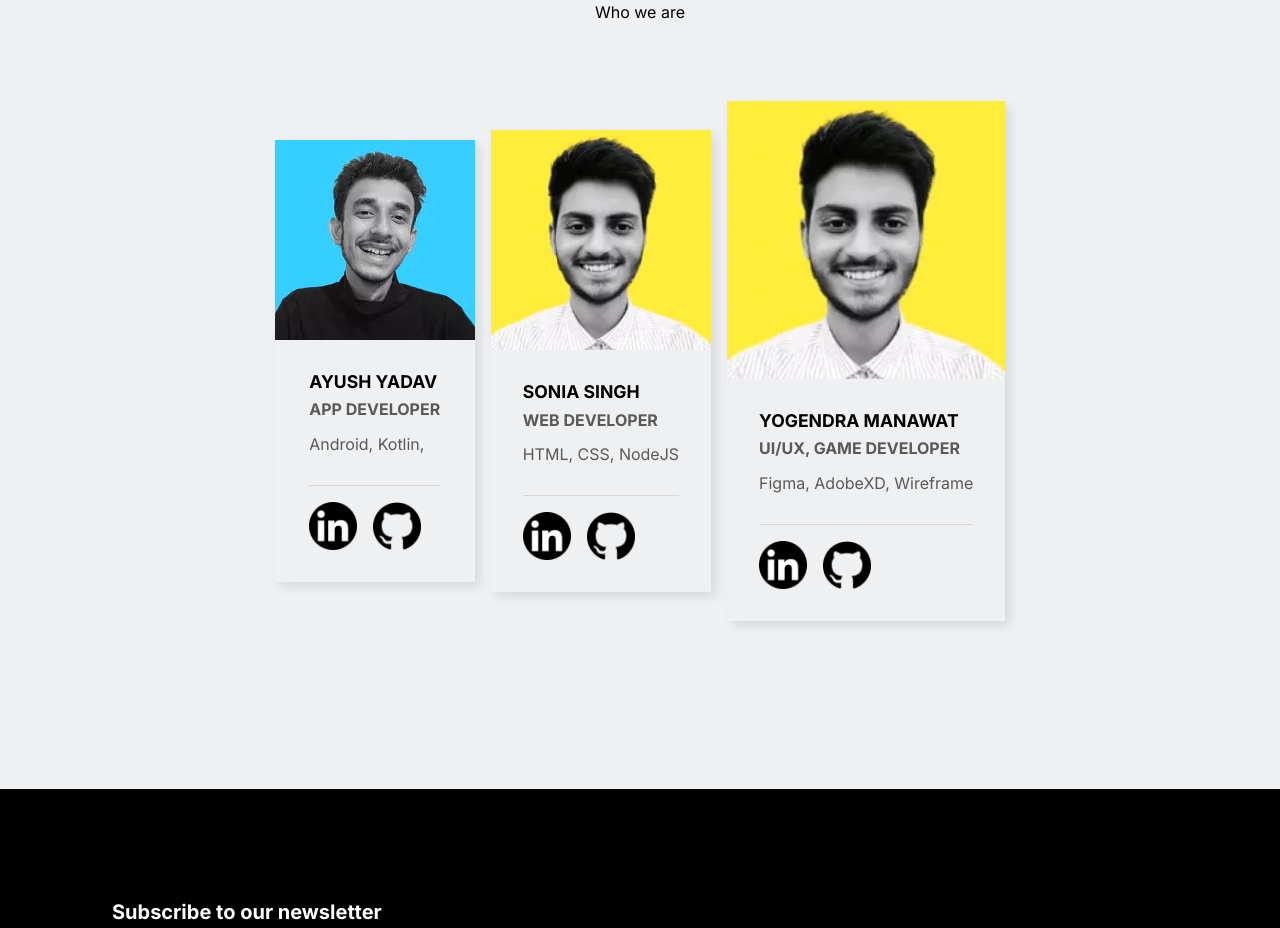
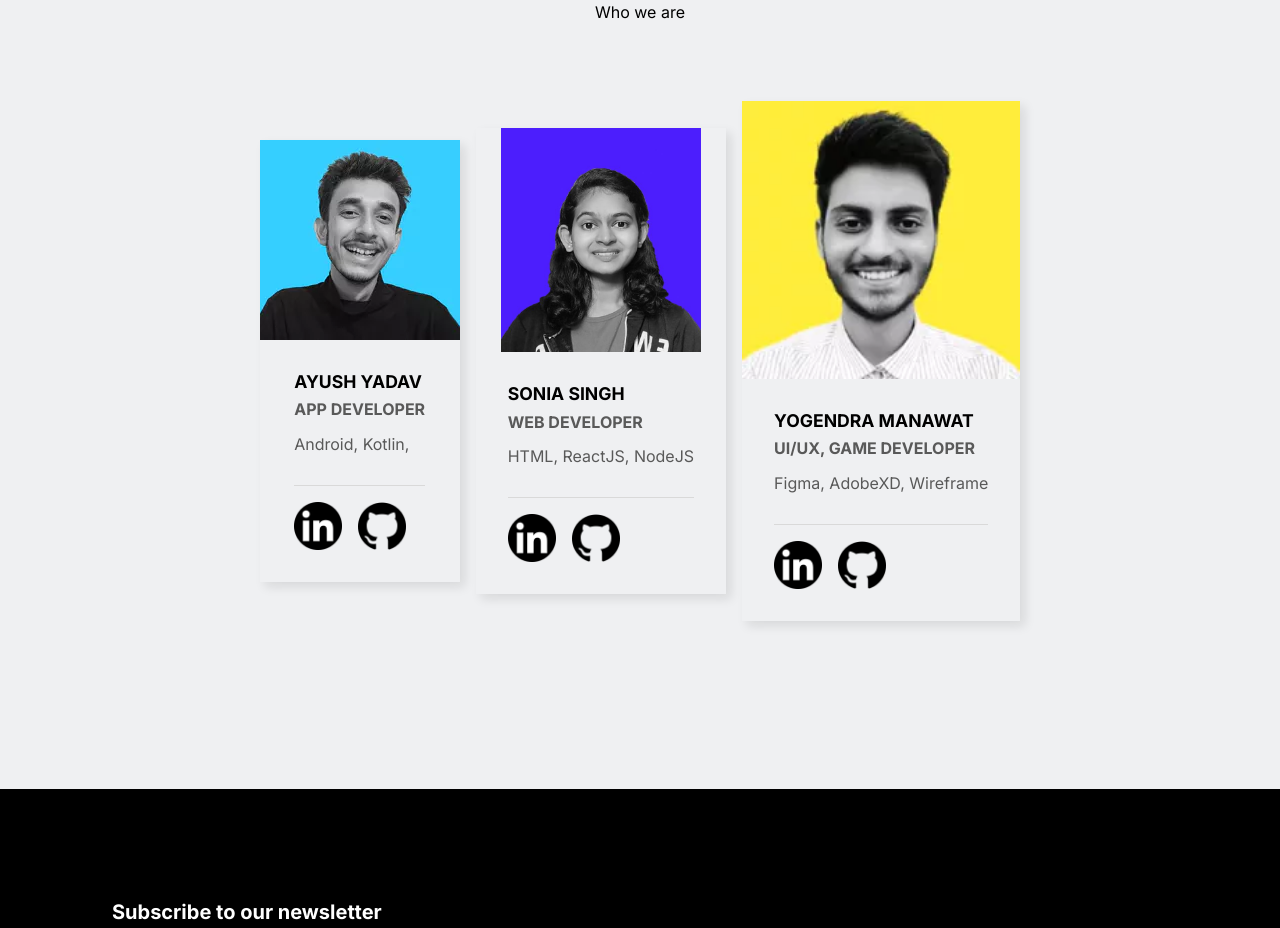
Before and after one commit to soniasingh98/Be-Frend, a website built with Parcel: page index.html in a window 1280 px wide. Shown: the part 8432-9360 px from the top of the page. Built offline with nearby package versions, Linux system fonts and the light colour scheme; files whose address does not match are found by name.

Commit message:
added images

```diff
--- a/home.css
+++ b/home.css
@@ -1635,7 +1635,7 @@
   transform: scale(1.02);
 }
 .home-pasted-image03 {
-  width: 100%;
+  width: 200px;
 }
 .home-container26 {
   display: flex;
--- a/index.html
+++ b/index.html
@@ -657,13 +657,13 @@
               <div class="home-member2">
                 <img
                   alt="pastedImage"
-                  src="public/playground_assets/pastedimage-eyrb-200h.png"
+                  src="public/playground_assets/img.jpeg"
                   class="home-pasted-image03"
                 />
                 <div class="home-container26">
                   <span class="home-text099">SONIA SINGH</span>
                   <span class="home-text100">WEB DEVELOPER</span>
-                  <span class="home-text101">HTML, CSS, NodeJS</span>
+                  <span class="home-text101">HTML, ReactJS, NodeJS</span>
                   <div class="home-container27">
                     <div class="home-profile1">
                       <a
```
Also changed, not shown: public/playground_assets/img.jpeg (added), public/playground_assets/img3.jpeg (added).
